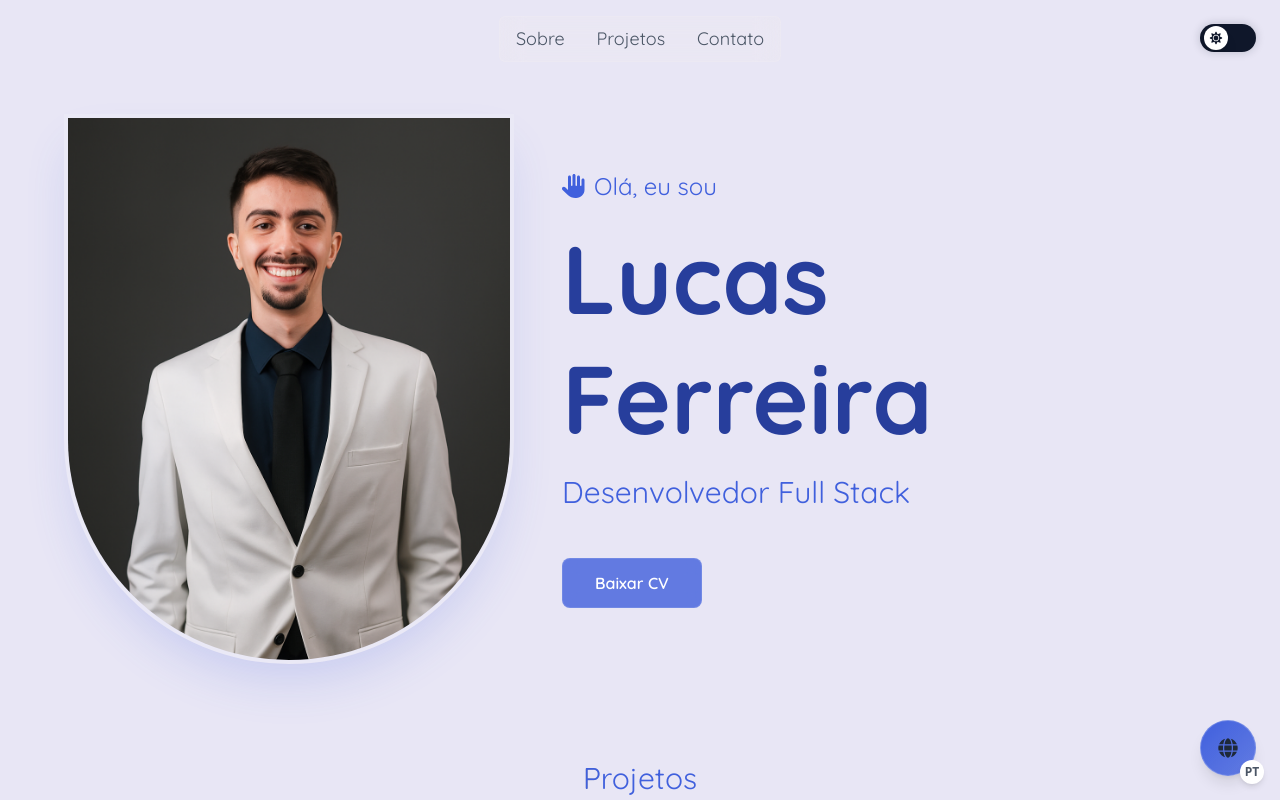
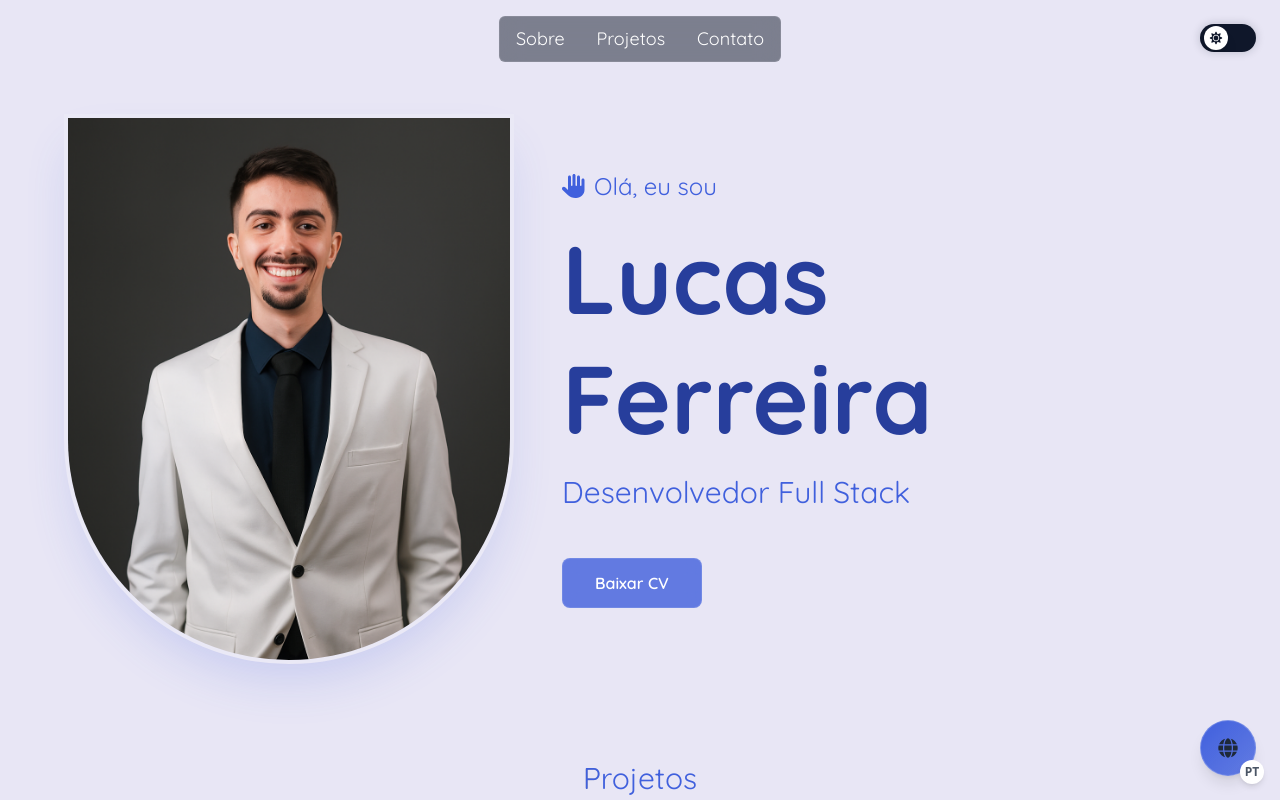
Before and after one commit to lcsferreira/portfolio, a React (Vite) app: page / in a window 1280 px wide. Shown: the top 800 px of the page. Built offline with nearby package versions, Linux system fonts and the light colour scheme.

Commit message:
refact: add better contrast to header menu

```diff
--- a/src/components/Header.tsx
+++ b/src/components/Header.tsx
@@ -172,7 +172,7 @@ export const Header = () => {
       animate="visible"
     >
       <motion.nav
-        className="hidden lg:flex items-center gap-4 bg-glass-bg rounded-md px-4 py-2  mx-auto z-10 fixed top-4 left-1/2 transform -translate-x-1/2 border border-white/10 bg-amber-50/10 backdrop-blur-md  overflow-hidden"
+        className="hidden lg:flex items-center gap-4 bg-glass-bg rounded-md px-4 py-2  mx-auto z-10 fixed top-4 left-1/2 transform -translate-x-1/2 border border-white/10 dark:bg-amber-50/10 backdrop-blur-md  overflow-hidden bg-gray-900/50"
         variants={navVariants}
         whileHover="hover"
         animate={{
@@ -182,12 +182,12 @@ export const Header = () => {
         }}
         transition={{ duration: 0.3, ease: "easeInOut" }}
       >
-        <ul className="flex items-center gap-8 text-lg text-theme-secondary">
+        <ul className="flex items-center gap-8 text-lg text-gray-700 dark:text-gray-300">
           {headerOptions.map((option) => (
             <a
               key={option.label}
               href={option.href}
-              className="hover:text-primary transition-colors duration-300"
+              className="hover:text-primary transition-colors duration-300 text-white"
               onClick={(e) => handleNavigation(e, option.id)}
             >
               {option.label}
```
